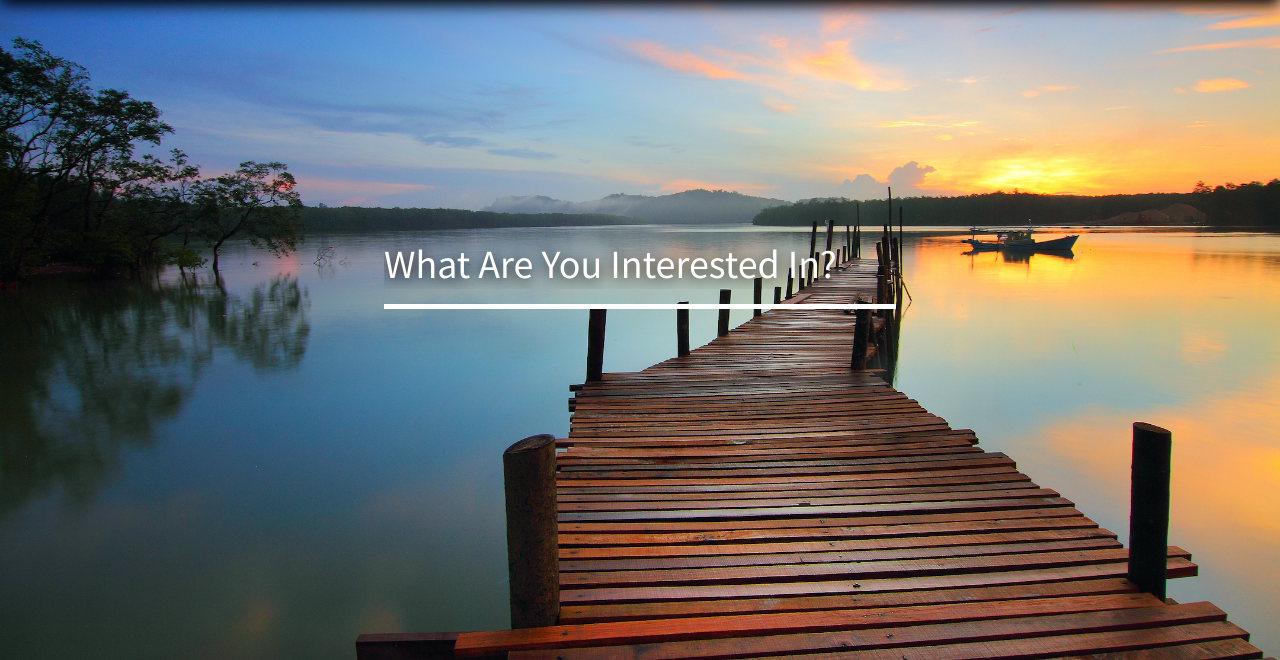
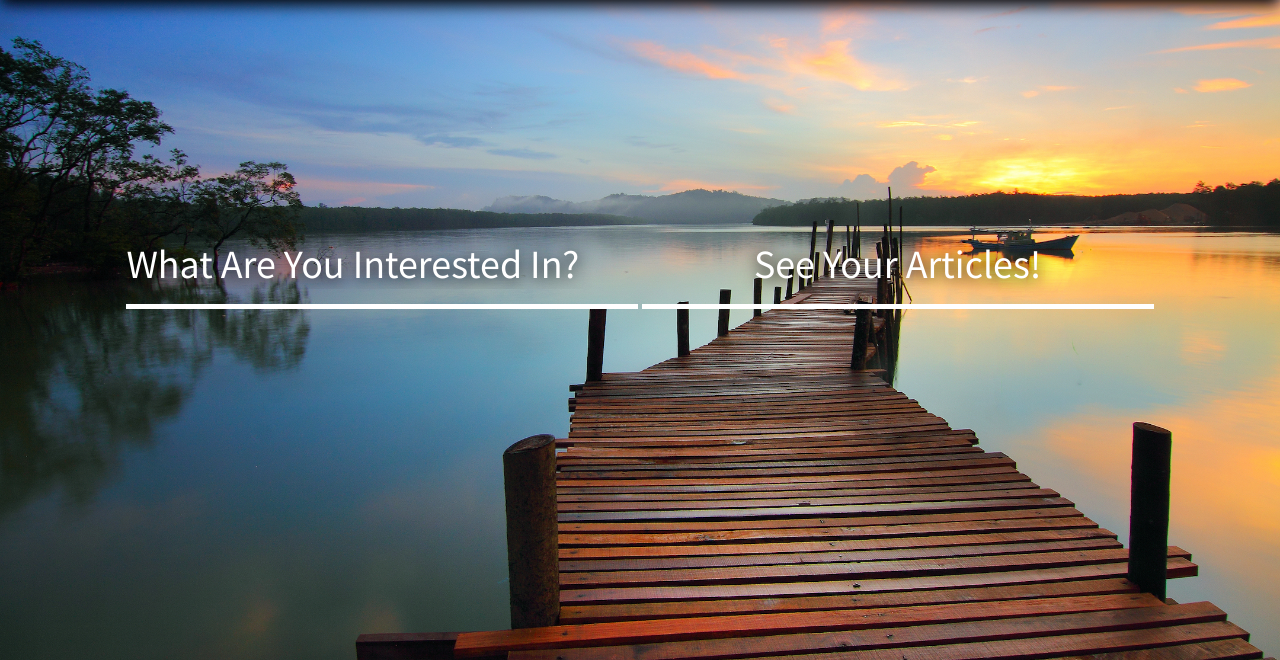
Before and after one commit to Meander-Studios/OmniNews, a PHP site: page / in a window 1280 px wide. Shown: the part 140-800 px from the top of the page. Run offline with PHP 8.4, Linux system fonts and the light colour scheme; some libraries are stand-ins or nearby versions.

Commit message:
Added Submit Search Bar Button

```diff
--- a/index.php
+++ b/index.php
@@ -20,6 +20,7 @@
 	<form>
 
 	<input type='text' placeholder="What Are You Interested In?">
+	<input type='submit' value="See Your Articles!">
 
 	</form>
 </body>
```
